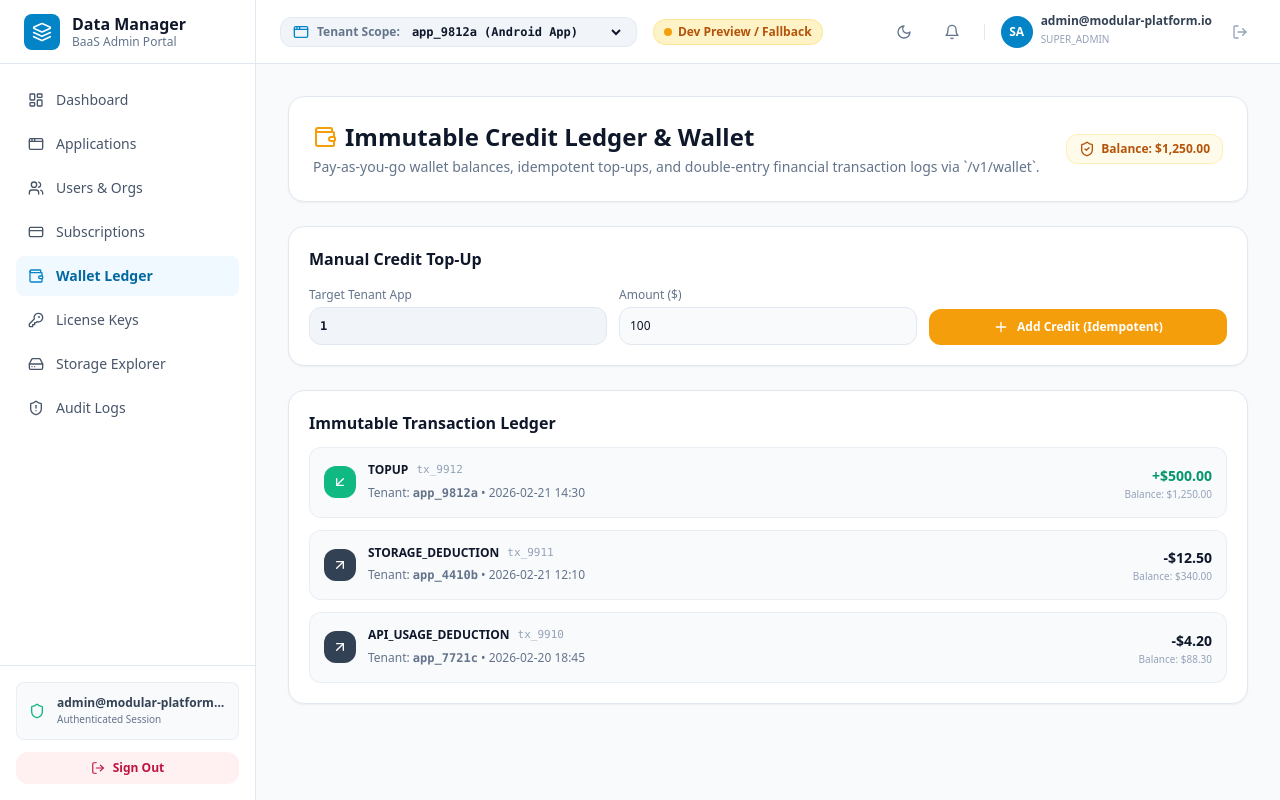
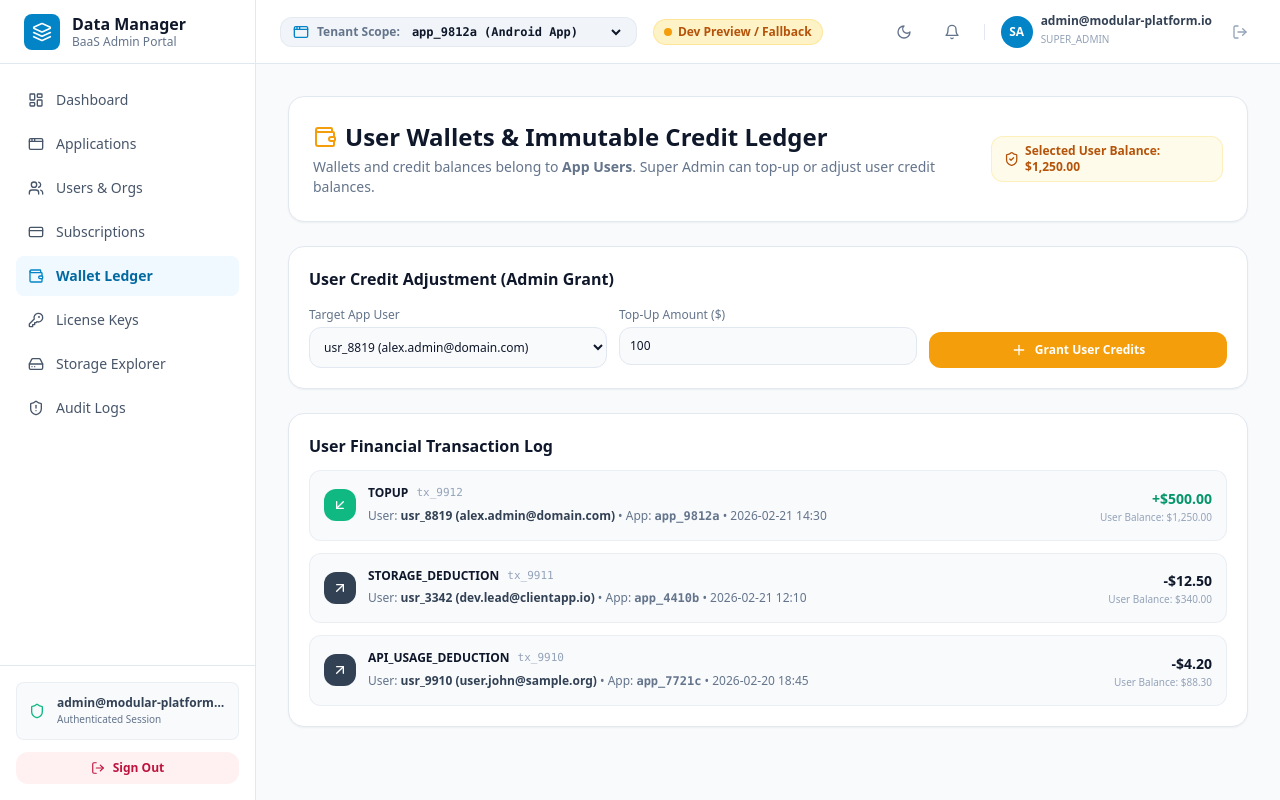
Before and after one commit to shiva3312/backend-as-service, a Next.js app in the folder apps/admin/: page /wallet in a window 1280 px wide. Built offline with nearby package versions, Linux system fonts and the light colour scheme; no server answers; sample sign-in values are in the browser's storage.

Commit message:
refactor(domain): align wallet balances and subscriptions directly with end-users under tenant app scoping

```diff
--- a/apps/admin/src/app/wallet/page.tsx
+++ b/apps/admin/src/app/wallet/page.tsx
@@ -8,13 +8,14 @@ import { Wallet, Plus, ArrowUpRight, ArrowDownLeft, ShieldCheck } from 'lucide-r
 export default function WalletPage() {
   const { selectedAppId } = useAuth();
   const [topUpAmount, setTopUpAmount] = useState('100');
+  const [targetUserId, setTargetUserId] = useState('usr_8819 (alex.admin@domain.com)');
   const [loading, setLoading] = useState(false);
   const [balance, setBalance] = useState('$1,250.00');
 
   const [transactions, setTransactions] = useState([
-    { id: 'tx_9912', appId: 'app_9812a', type: 'TOPUP', amount: '+$500.00', balance: '$1,250.00', date: '2026-02-21 14:30', status: 'COMPLETED' },
-    { id: 'tx_9911', appId: 'app_4410b', type: 'STORAGE_DEDUCTION', amount: '-$12.50', balance: '$340.00', date: '2026-02-21 12:10', status: 'COMPLETED' },
-    { id: 'tx_9910', appId: 'app_7721c', type: 'API_USAGE_DEDUCTION', amount: '-$4.20', balance: '$88.30', date: '2026-02-20 18:45', status: 'COMPLETED' },
+    { id: 'tx_9912', userId: 'usr_8819 (alex.admin@domain.com)', appId: 'app_9812a', type: 'TOPUP', amount: '+$500.00', balance: '$1,250.00', date: '2026-02-21 14:30', status: 'COMPLETED' },
+    { id: 'tx_9911', userId: 'usr_3342 (dev.lead@clientapp.io)', appId: 'app_4410b', type: 'STORAGE_DEDUCTION', amount: '-$12.50', balance: '$340.00', date: '2026-02-21 12:10', status: 'COMPLETED' },
+    { id: 'tx_9910', userId: 'usr_9910 (user.john@sample.org)', appId: 'app_7721c', type: 'API_USAGE_DEDUCTION', amount: '-$4.20', balance: '$88.30', date: '2026-02-20 18:45', status: 'COMPLETED' },
   ]);
 
   useEffect(() => {
@@ -44,6 +45,7 @@ export default function WalletPage() {
 
     const newTx = {
       id: res.data?.id || `tx_${Math.random().toString(36).substring(2, 7)}`,
+      userId: targetUserId,
       appId: selectedAppId,
       type: 'TOPUP',
       amount: `+$${amountNum.toFixed(2)}`,
@@ -63,35 +65,38 @@ export default function WalletPage() {
           <div className="flex items-center gap-2">
             <Wallet className="h-6 w-6 text-amber-500" />
             <h1 className="text-xl md:text-2xl font-bold text-slate-900 dark:text-white">
-              Immutable Credit Ledger & Wallet
+              User Wallets & Immutable Credit Ledger
             </h1>
           </div>
           <p className="text-xs md:text-sm text-slate-500 dark:text-slate-400 mt-1">
-            Pay-as-you-go wallet balances, idempotent top-ups, and double-entry financial transaction logs via `/v1/wallet`.
+            Wallets and credit balances belong to <strong>App Users</strong>. Super Admin can top-up or adjust user credit balances.
           </p>
         </div>
         <div className="flex items-center gap-2">
           <span className="text-xs font-semibold px-3 py-1.5 rounded-xl bg-amber-50 text-amber-700 dark:bg-amber-950/60 dark:text-amber-400 border border-amber-200/50 flex items-center gap-1.5">
-            <ShieldCheck className="h-4 w-4" /> Balance: {balance}
+            <ShieldCheck className="h-4 w-4" /> Selected User Balance: {balance}
           </span>
         </div>
       </div>
 
       {/* Credit Top Up Box */}
       <div className="p-5 bg-white dark:bg-slate-900 rounded-2xl border border-slate-200 dark:border-slate-800 shadow-sm space-y-4">
-        <h2 className="font-bold text-slate-900 dark:text-white text-base">Manual Credit Top-Up</h2>
+        <h2 className="font-bold text-slate-900 dark:text-white text-base">User Credit Adjustment (Admin Grant)</h2>
         <div className="grid grid-cols-1 sm:grid-cols-3 gap-3">
           <div>
-            <label className="text-xs font-medium text-slate-500 block mb-1">Target Tenant App</label>
-            <input
-              type="text"
-              readOnly
-              value={selectedAppId}
-              className="w-full p-2.5 rounded-xl bg-slate-100 dark:bg-slate-800 border border-slate-200 dark:border-slate-700 text-xs font-mono font-bold text-slate-900 dark:text-white"
-            />
+            <label className="text-xs font-medium text-slate-500 block mb-1">Target App User</label>
+            <select
+              value={targetUserId}
+              onChange={(e) => setTargetUserId(e.target.value)}
+              className="w-full p-2.5 rounded-xl bg-slate-50 dark:bg-slate-800 border border-slate-200 dark:border-slate-700 text-xs font-medium text-slate-900 dark:text-white"
+            >
+              <option value="usr_8819 (alex.admin@domain.com)">usr_8819 (alex.admin@domain.com)</option>
+              <option value="usr_3342 (dev.lead@clientapp.io)">usr_3342 (dev.lead@clientapp.io)</option>
+              <option value="usr_9910 (user.john@sample.org)">usr_9910 (user.john@sample.org)</option>
+            </select>
           </div>
           <div>
-            <label className="text-xs font-medium text-slate-500 block mb-1">Amount ($)</label>
+            <label className="text-xs font-medium text-slate-500 block mb-1">Top-Up Amount ($)</label>
             <input
               type="number"
               value={topUpAmount}
@@ -105,7 +110,7 @@ export default function WalletPage() {
               disabled={loading}
               className="w-full py-2.5 px-4 rounded-xl bg-amber-500 hover:bg-amber-600 text-white font-semibold text-xs transition-colors flex items-center justify-center gap-2"
             >
-              <Plus className="h-4 w-4" /> {loading ? 'Processing...' : 'Add Credit (Idempotent)'}
+              <Plus className="h-4 w-4" /> {loading ? 'Processing...' : 'Grant User Credits'}
             </button>
           </div>
         </div>
@@ -113,7 +118,7 @@ export default function WalletPage() {
 
       {/* Transactions List */}
       <div className="p-5 bg-white dark:bg-slate-900 rounded-2xl border border-slate-200 dark:border-slate-800 shadow-sm space-y-3">
-        <h2 className="font-bold text-slate-900 dark:text-white text-base mb-2">Immutable Transaction Ledger</h2>
+        <h2 className="font-bold text-slate-900 dark:text-white text-base mb-2">User Financial Transaction Log</h2>
         {transactions.map((tx) => (
           <div
             key={tx.id}
@@ -132,7 +137,9 @@ export default function WalletPage() {
                   <span className="font-bold text-xs text-slate-900 dark:text-white">{tx.type}</span>
                   <span className="font-mono text-[11px] text-slate-400">{tx.id}</span>
                 </div>
-                <span className="text-xs text-slate-500">Tenant: <strong className="font-mono">{tx.appId}</strong> • {tx.date}</span>
+                <span className="text-xs text-slate-500">
+                  User: <strong className="text-slate-700 dark:text-slate-300">{tx.userId}</strong> • App: <strong className="font-mono">{tx.appId}</strong> • {tx.date}
+                </span>
               </div>
             </div>
 
@@ -141,7 +148,7 @@ export default function WalletPage() {
                 <span className={`font-bold text-sm ${tx.type === 'TOPUP' ? 'text-emerald-600 dark:text-emerald-400' : 'text-slate-900 dark:text-white'}`}>
                   {tx.amount}
                 </span>
-                <p className="text-[10px] text-slate-400">Balance: {tx.balance}</p>
+                <p className="text-[10px] text-slate-400">User Balance: {tx.balance}</p>
               </div>
             </div>
           </div>
```
